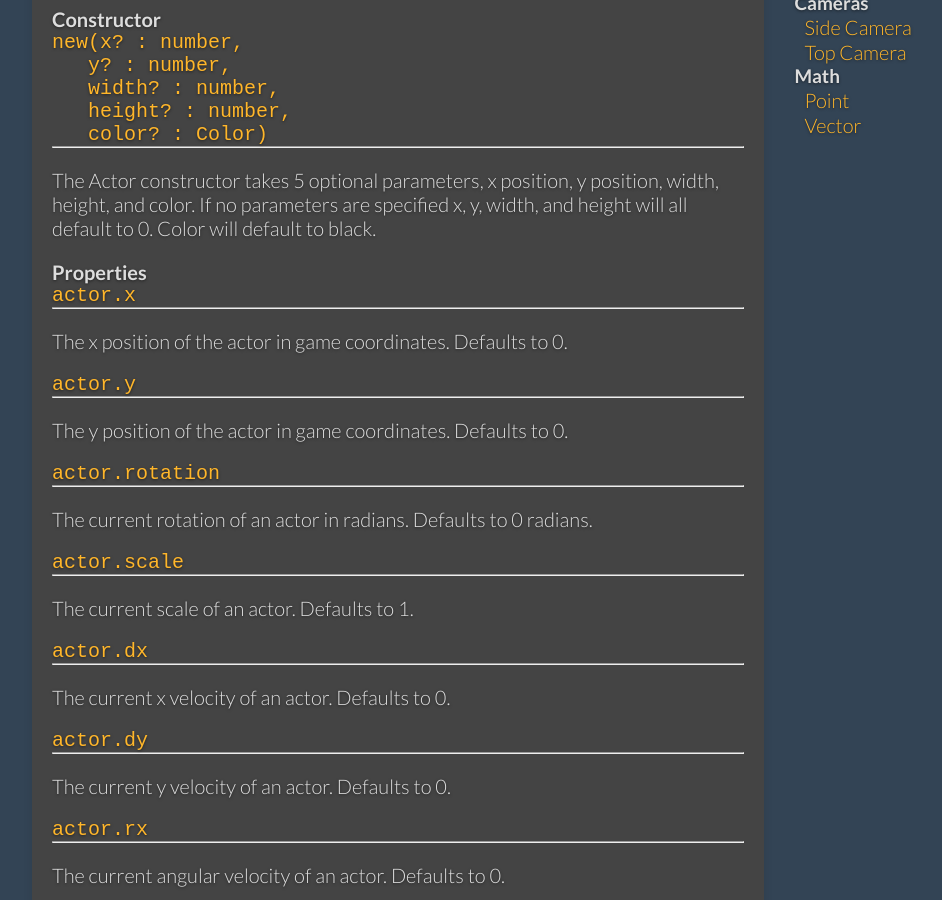
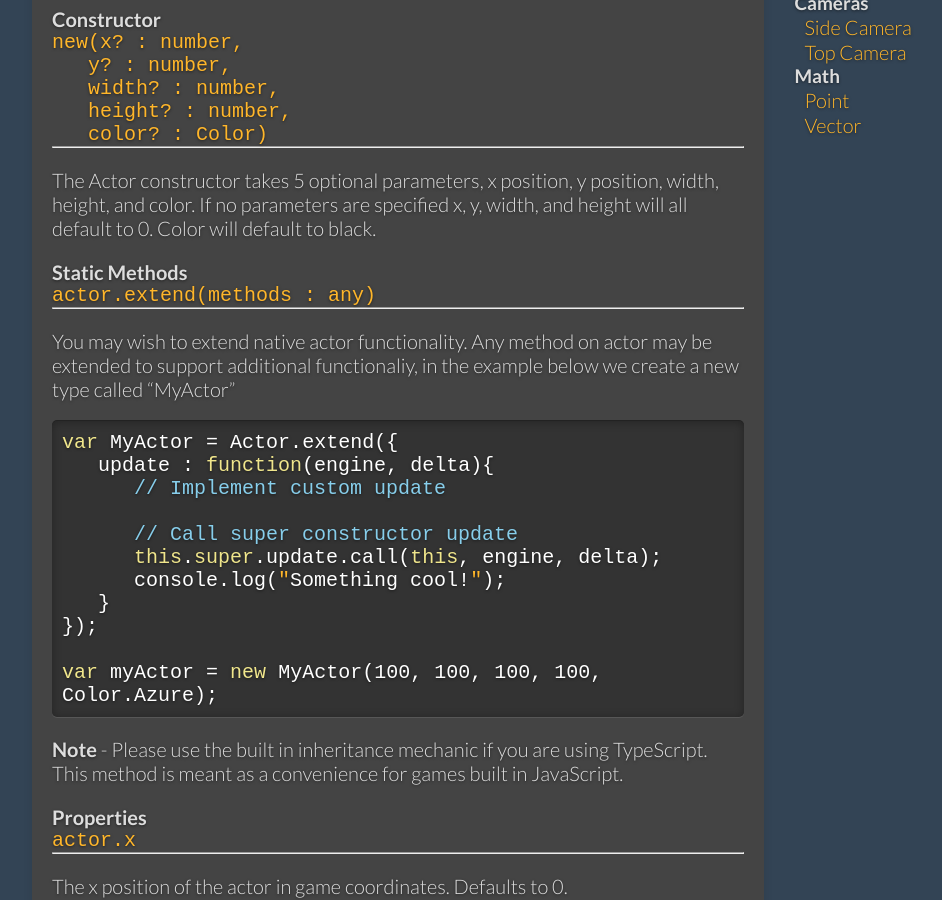
Before and after one commit to eonarheim/eonarheim.github.io, a Jekyll site: the page built from docs/actor.md, in a window 1280 px wide and 900 px high, scrolled down 668 px. Shown: the whole window, without its empty margins (149-1091 px from the left). Built offline with Jekyll 4.4.1, drawn with Linux system fonts in a browser that asks for light colours; some web fonts are replaced; Markdown is read by kramdown in place of the engine named in the settings.

Commit message:
Added actor.extend to documentation

```diff
--- a/docs/actor.md
+++ b/docs/actor.md
@@ -35,6 +35,29 @@ game.start();
 The Actor constructor takes 5 optional parameters, x position, y position,
 width, height, and color. If no parameters are specified x, y, width, and
 height will all default to 0. Color will default to black.
+
+## Static Methods
+<pre>actor.extend(methods : any)</pre>
+---------------
+You may wish to extend native actor functionality. Any method on actor may be
+extended to support additional functionaliy, in the example below we create
+a new type called "MyActor"
+
+{% highlight javascript %}
+var MyActor = Actor.extend({
+   update : function(engine, delta){
+      // Implement custom update
+
+      // Call super constructor update
+      this.super.update.call(this, engine, delta);
+      console.log("Something cool!");
+   }
+});
+
+var myActor = new MyActor(100, 100, 100, 100, Color.Azure);
+{% endhighlight %}
+
+**Note** - Please use the built in inheritance mechanic if you are using TypeScript. This method is meant as a convenience for games built in JavaScript.
 
 ## Properties
 <pre>actor.x</pre>
```
